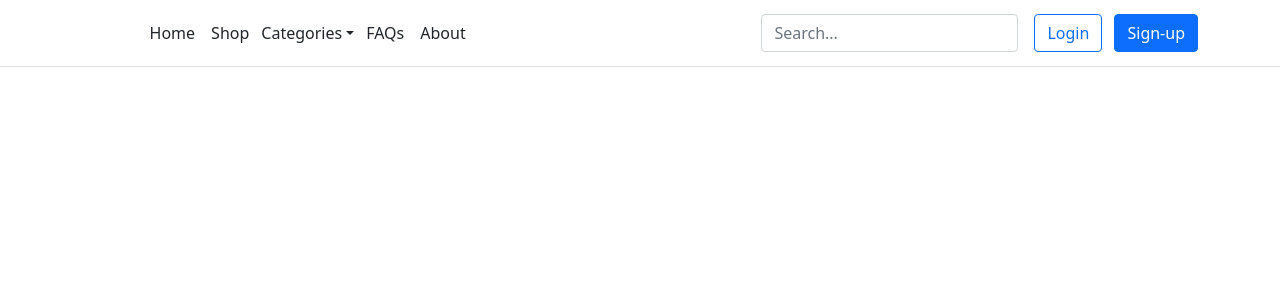
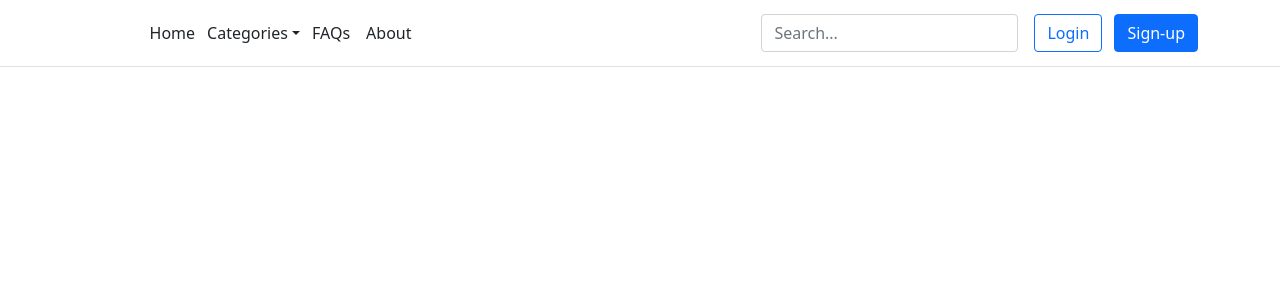
Before and after one commit to nazar9991/django-shop, a Django app: template shop/templates/base.html in a window 1280 px wide. Shown: the top 300 px of the page. Run offline with Django 4.2, Linux system fonts and the light colour scheme; the template is opened without the code that fills it, so the values that code supplies are empty.

Commit message:
fix link/header

```diff
--- a/shop/templates/base.html
+++ b/shop/templates/base.html
@@ -28,7 +28,7 @@
         <!-- Menu -->
         <ul class="nav col-12 col-lg-auto me-lg-auto mb-2 justify-content-center mb-md-0">
           <li><a href="{% url 'shop:home_page' %}" class="nav-link px-2 text-dark">Home</a></li>
-          <li><a href="#" class="nav-link px-2 text-dark">Shop</a></li>
+          <!-- <li><a href="#" class="nav-link px-2 text-dark">Shop</a></li> -->
           <!-- categories dropdown -->
           <div class="dropdown text-end">
             <a href="#" class=" mt-2 me-1 ms-1 text-dark d-block link-dark text-decoration-none dropdown-toggle"id="dropdownUser1" data-bs-toggle="dropdown" aria-expanded="false">Categories</a>
```
